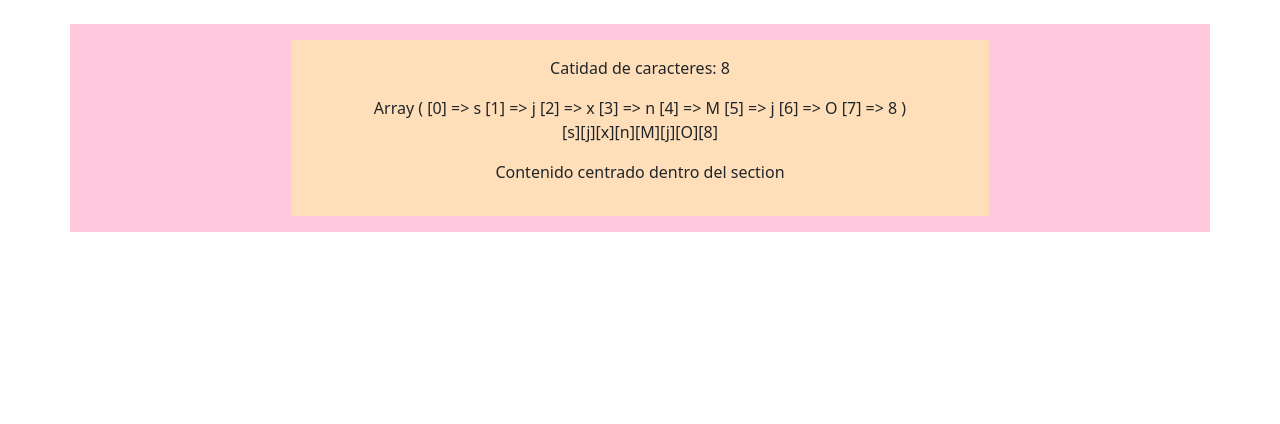
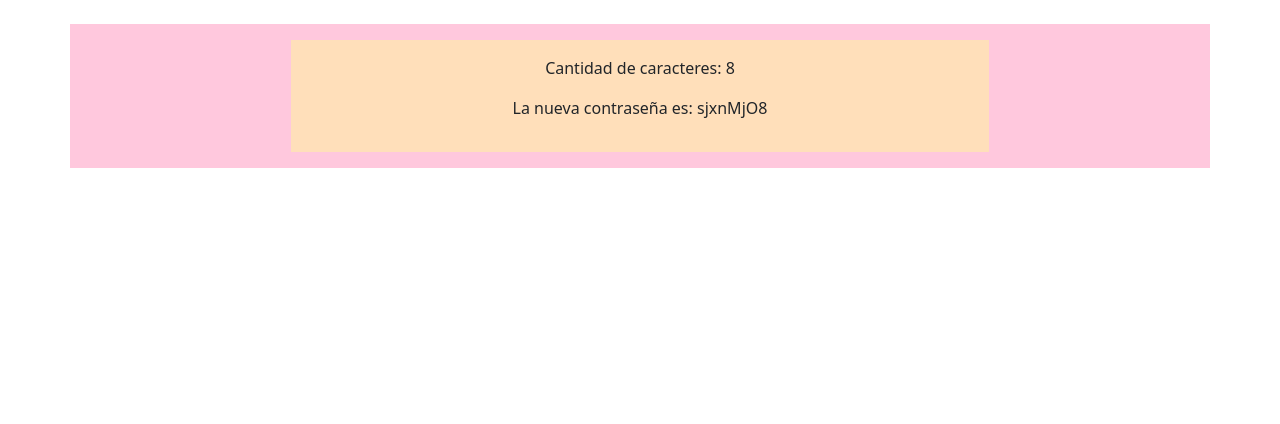
Before and after one commit to irinanicole/Lab-SW-2, a PHP site: page / in a window 1280 px wide. Shown: the part 88-512 px from the top of the page. Run offline with PHP 8.4, Linux system fonts and the light colour scheme; some libraries are stand-ins or nearby versions.

Commit message:
Tercer Commit

```diff
--- a/TP03-BourdetteIrinaNicole/Ejercicio-02/index.php
+++ b/TP03-BourdetteIrinaNicole/Ejercicio-02/index.php
@@ -4,30 +4,26 @@
     // Genero un numero aleatorio entre 8 y 16 para establecer la cantidad de caracteres que tendrá la contraseña:
     $min= 8; $max=16;
     $cantCarac = mt_rand($min,$max);
-    echo '<p>Catidad de caracteres: '.$cantCarac.'</p>';
+    echo '<p>Cantidad de caracteres: '.$cantCarac.'</p>';
 
+    // Creo los valores minimos y maximos para obtener los diferentes numeros ascii que luego serán convertidos a caracter, uno por uno, y almacenados todos en un arreglo de dimension '$cantCarac' con nombre '$contraseña[]'
     $valorMin=48; $valorMax=122;
     for ($i=0; $i < $cantCarac; $i++) {
         $num = mt_rand($valorMin,$valorMax);
-        if ($num <= 57 || ($num >= 65 && $num <= 90) || $num >=97) {
-            $caracter[] = chr($num);
+        if ($num <= 57 || ($num >= 65 && $num <= 90) || $num >=97) { // VERIFICO QUE EN EL ARREGLO NO HAYA OTRO TTIPO DE CARACTERES MÁS QUE NUMEROS, MAYÚSCULAS Y MINÚSCULAS.
+            $contraseña[] = chr($num);
         } else {
-            $i--;
+            $i--; // EN CASO DE QUE NO SE HAYA CUMPLIDO LA CONDICIÓN ANTERIOR, HABRÁ UN LUGAR EN LA CONTRASEÑA QUE NO SE HABRÁ LLENADO Y EL BUCLE IGUAL LO TOMARÁ COMO UNA REPETICIÓN MENOS QUE REALIZAR, A MENOS QUE YO ALTERE EL VALOR DE $i, HACIENDO DE CUENTA QUE ESTA ITERACIÓN NUNCA PASÓ VUELVA A TRABAJAR CON ESTE VALOR DE $i HASTA QUE PUEDA LLENAR EL ESPACIO.
         }
     }
-    print_r ($caracter);
+    // print_r ($contraseña); --> SOLO LO UTILICÉ PARA VERIFICAR QUE EL ARREGLO SE HABÍA GUARDADO BIEN
 
-    echo '<p>';
+    echo '<p>La nueva contraseña es: ';
     for ($j=0; $j < $cantCarac; $j++) {
-        echo '['.$caracter[$j].']';
+        echo $contraseña[$j];
     }
     echo '</p>';
 
-?>
 
-    <!-- Contenido centrado dentro del section -->
-    <p>Contenido centrado dentro del section</p>
-
-<?php
     require_once 'php/pie.php';
 ?>
```
